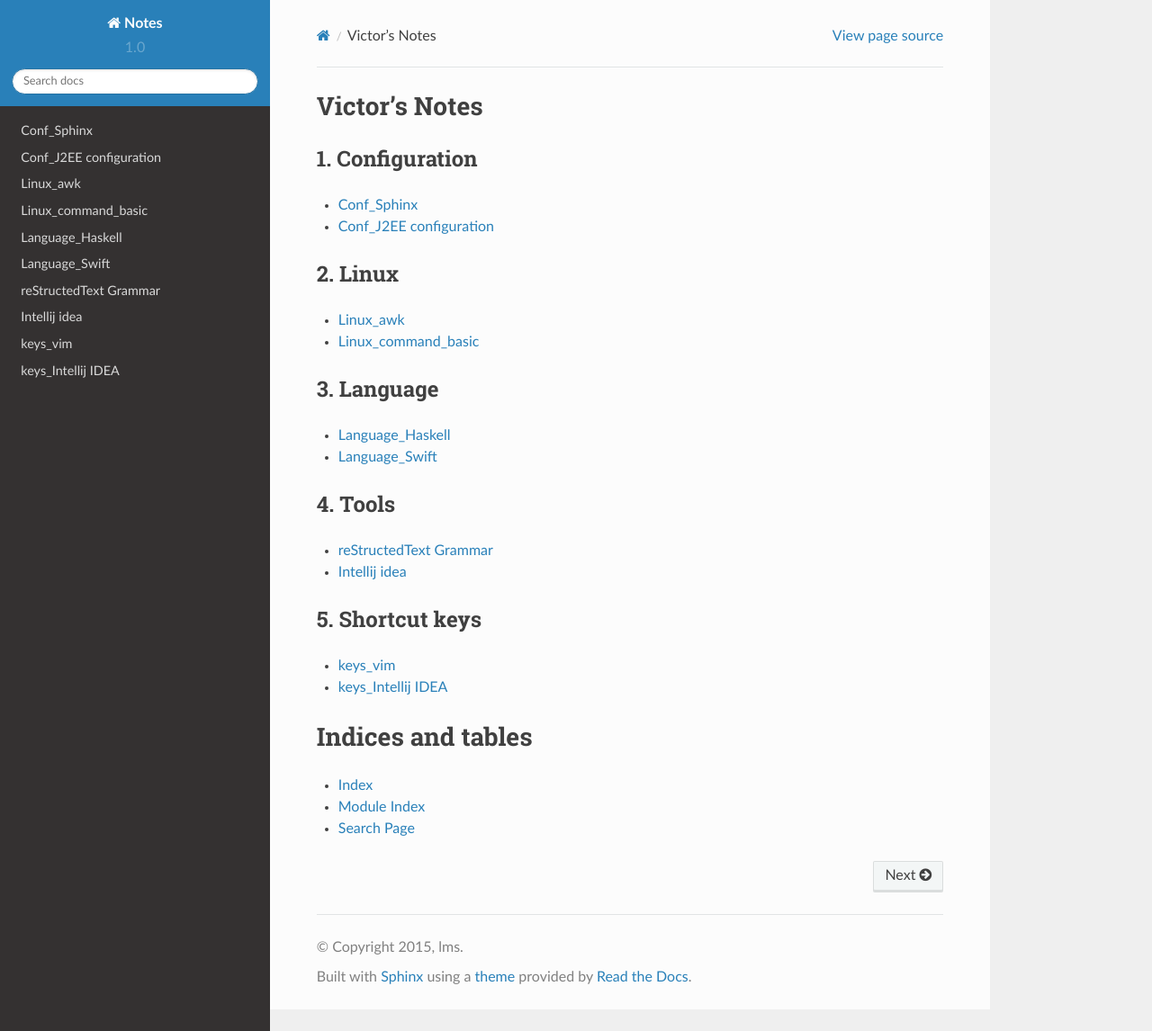
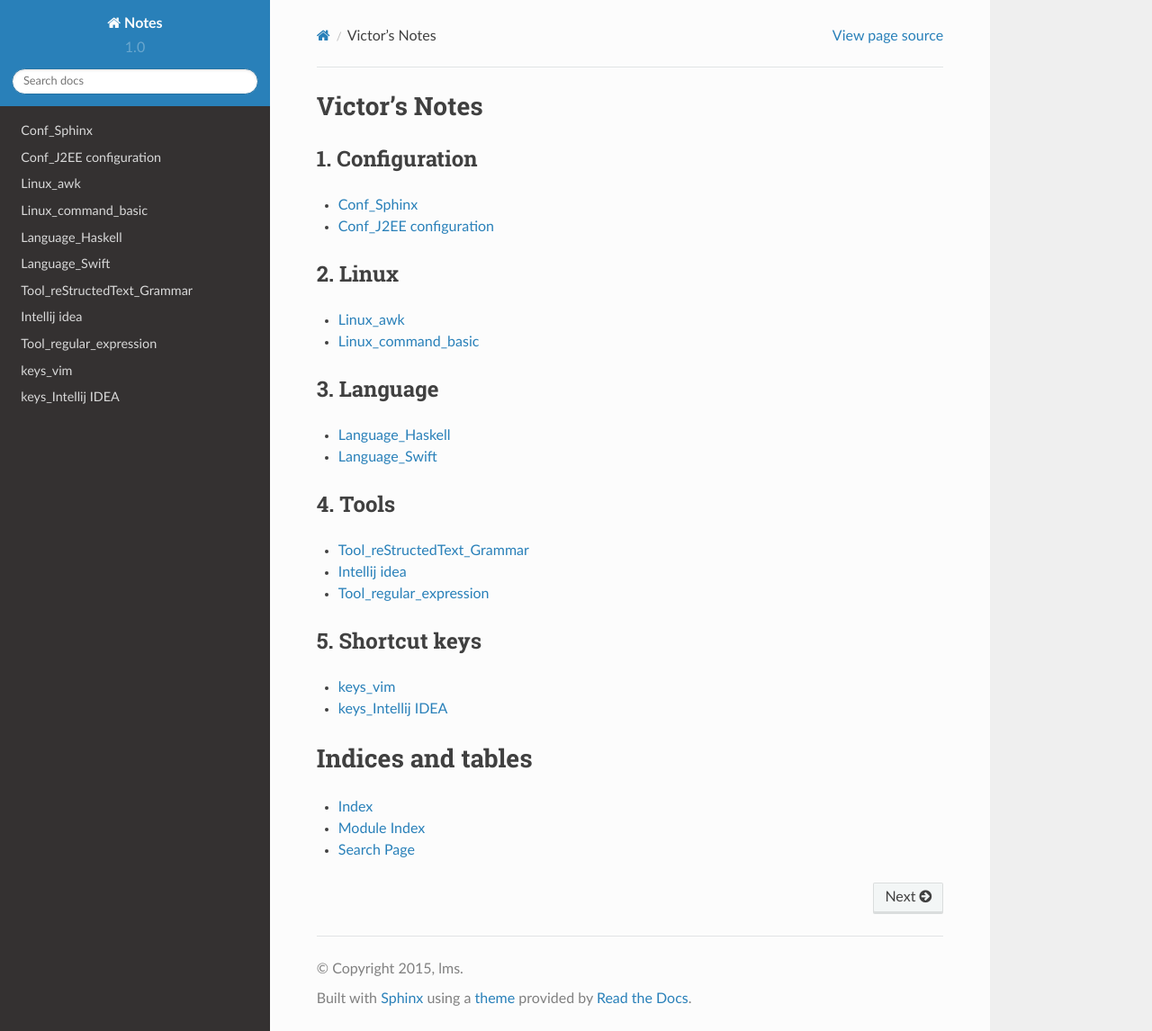
Before and after one commit to lmscsomg/Docs, a Sphinx documentation site: the page built from source/index.rst, in a window 1280 px wide and 1146 px high. Shown: the whole window at 90% size. Built offline with Sphinx 7.4.7 and the Read the Docs theme 2.0.0, drawn with Linux system fonts in a browser that asks for light colours.

Commit message:
add regular_expression

```diff
--- a/source/index.rst
+++ b/source/index.rst
@@ -41,6 +41,7 @@ Victor's Notes
 
    tools/reStructedText
    tools/intellij_idea
+   tools/regular_expression
 
 5. Shortcut keys
 ------------------
--- a/source/tools/reStructedText.rst
+++ b/source/tools/reStructedText.rst
@@ -1,6 +1,6 @@
 .. _label-1:
 
-reStructedText Grammar
+Tool_reStructedText_Grammar
 ======================
 
 空行分段
```
Also changed, not shown: source/tools/regular_expression.rst (added, +23 -0 lines), 14 other files.
